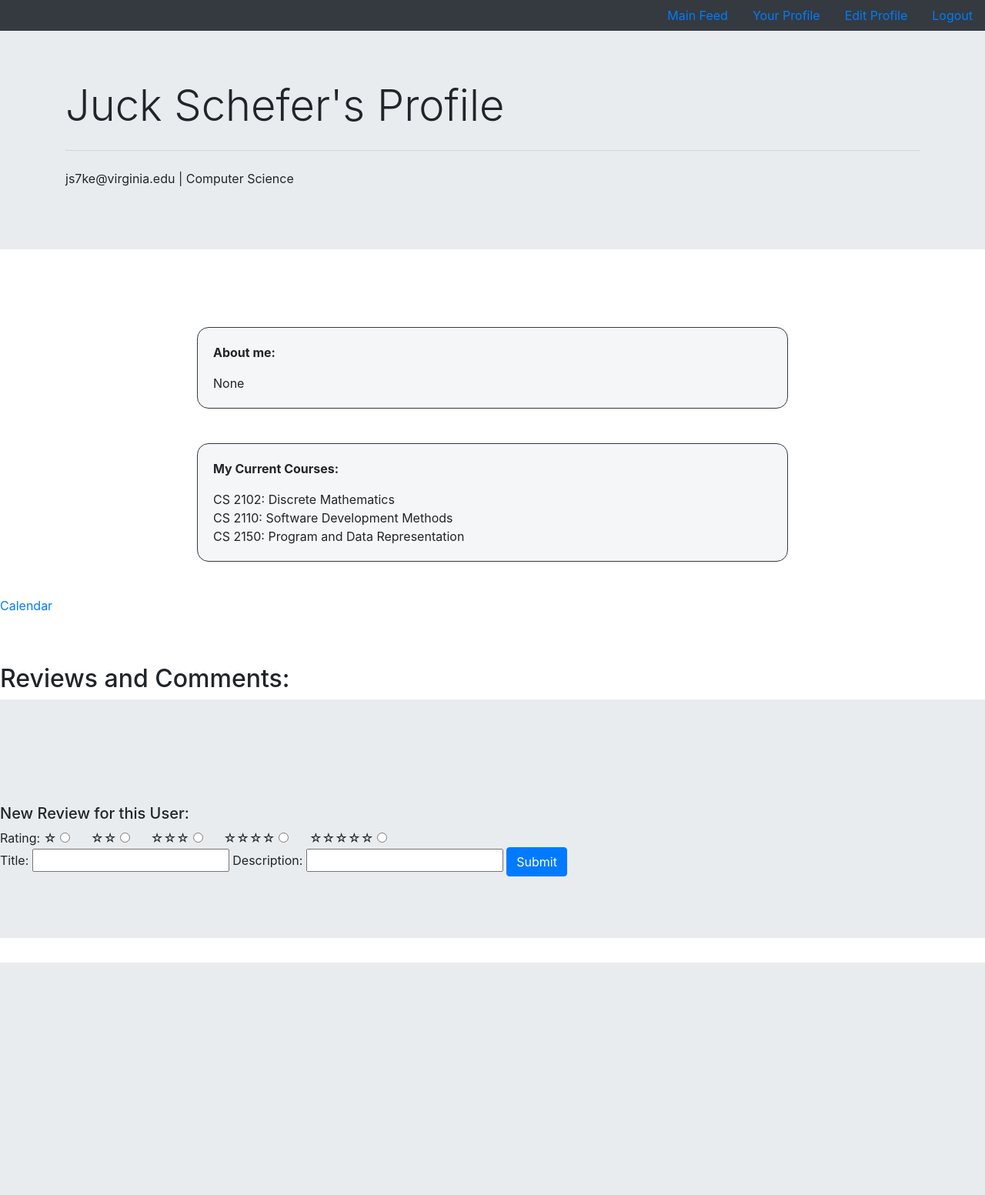
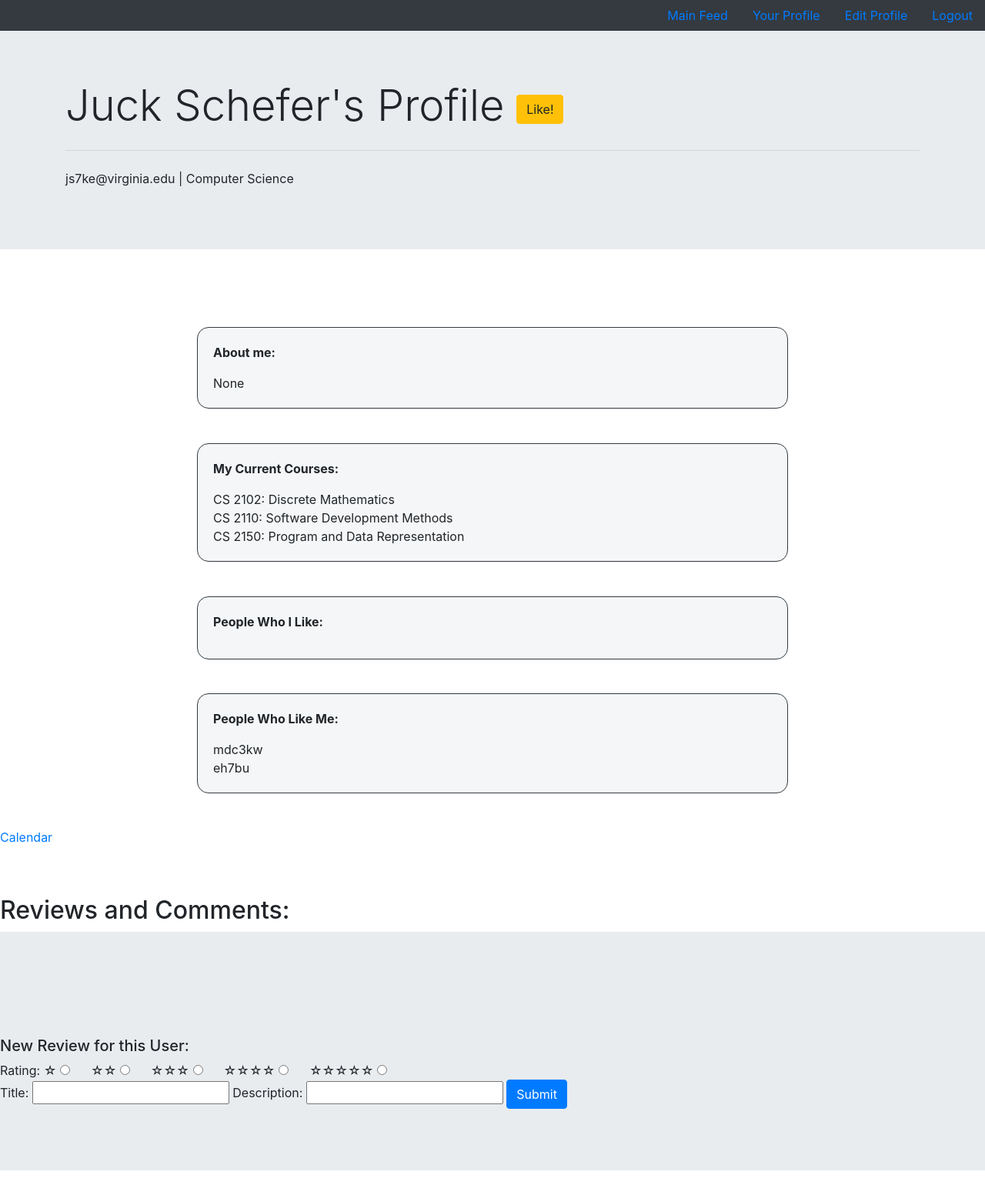
Before and after one commit to matthewcockrell/skilletz, a Django app: a page that uses pages/templates/pages/profile.html in a window 1280 px wide. Shown: the whole page at 77% size. Before the commit the page ends 1251 px from the top, so only its background shows below. Run offline with Django 3.2, Linux system fonts and the light colour scheme; a user stored in the database is signed in; data comes from the database, SQL or seed files in the repository; both versions use the stored data as it was after the commit; some libraries are stand-ins or nearby versions.

Commit message:
Added Like button

```diff
--- a/login/models.py
+++ b/login/models.py
@@ -18,6 +18,8 @@ class Course(models.Model):
     def __str__(self):
         return '{} {}: {}'.format(self.mnemonic, self.number, self.title)
 
+class Identifier(models.Model):
+    computing_id = models.TextField(null=True)
 
 class Profile(models.Model):
     user = models.OneToOneField(User, on_delete=models.CASCADE)
@@ -31,6 +33,8 @@ class Profile(models.Model):
     resume = models.FileField(upload_to='documents/', default='', blank=True)
     courses = models.ManyToManyField(Course)
     bio = models.TextField(null=True)
+    people_who_I_like = models.ManyToManyField(Identifier, related_name = 'people_who_I_like')
+    people_who_like_me = models.ManyToManyField(Identifier, related_name = 'people_who_like_me')
 
     def has_been_initialized(self):
         return len(self.first_name) > 0 or len(self.last_name) > 0 or self.graduation_year != 2000 or self.major != 'Undeclared' or self.computing_id != ''
--- a/pages/templates/pages/profile.html
+++ b/pages/templates/pages/profile.html
@@ -5,7 +5,7 @@
 	<div class="jumbotron jumbotron-fluid">
 		<div class="container">
 			<h1 class="display-4">
-				{% for user in users %} {{user.first_name}} {{user.last_name}}'s Profile
+				{% for user in users %} {{user.first_name}} {{user.last_name}}'s Profile    {% if bool == True %}<a href="/like/{{user.computing_id}} " class="btn btn-warning">Like!</a> {% endif %} {% if bool == False %} <a class="btn btn-success">Liked!</a>{% endif %}
 				<br>
 
 			</h1>
@@ -35,6 +35,28 @@
 				{% endfor %}
 				</div>
 			</center>
+
+			{% if request.user.profile.computing_id == user.computing_id %}
+			<center>
+				<div style="padding-left: 20px; padding-right: 20px; padding-top: 20px; padding-bottom: 20px;text-align: left;width: 60%; margin:3.5%; background: #f4f6f7; border-radius:15px; border: 1px solid #343a40"
+				<p><b> People Who I Like: </b></p>
+				{% for person in user.people_who_I_like.all %}
+						{{person.computing_id}}<br>
+				{% endfor %}
+				</div>
+			</center>
+
+			<center>
+				<div style="padding-left: 20px; padding-right: 20px; padding-top: 20px; padding-bottom: 20px;text-align: left;width: 60%; margin:3.5%; background: #f4f6f7; border-radius:15px; border: 1px solid #343a40"
+				<p><b> People Who Like Me: </b></p>
+				{% for person in user.people_who_like_me.all %}
+						{{person.computing_id}}<br>
+				{% endfor %}
+				</div>
+			</center>
+
+			{% endif %}
+
 			<p>
 				<a href="https://skilletz-app.herokuapp.com/availability">Calendar</a>
 			</p>
--- a/pages/urls.py
+++ b/pages/urls.py
@@ -16,4 +16,5 @@ urlpatterns = [
     url(r'edit$', login_required(views.ProfileEditView.as_view()), name='edit_profile'),
     url('feed', login_required(views.search), name='feed'),
     url('availability', views.availability, name='availability'),
+    path(r'like/<str:computing_id>', views.like_button, name='like'),
 ] + static(settings.MEDIA_URL, document_root=settings.MEDIA_ROOT)
--- a/pages/views.py
+++ b/pages/views.py
@@ -1,12 +1,12 @@
 import datetime
-
-from django.shortcuts import render, get_object_or_404
+from django.http import HttpResponse
+from django.shortcuts import render, get_object_or_404, redirect
 from django.views.generic import TemplateView
 from .filters import ProfileFilter
 from .forms import ProfileEditForm
 from django.views.generic.edit import UpdateView
 from django.urls import reverse
-from login.models import Profile, Comment
+from login.models import Profile, Comment, Course, Identifier
 
 from login.models import Profile
 
@@ -23,9 +23,17 @@ def profile_page(request, computing_id):
     comp = computing_id
     profile = Profile.objects.filter(computing_id = comp)
     comments = Comment.objects.filter(computing_id = comp)
+    identify = Identifier(computing_id = computing_id)
+    bool = True
+    people = request.user.profile.people_who_I_like.all()
+    for person in people:
+        if person.computing_id == computing_id:
+            bool = False
+
     context = {
         "users" : profile,
-        "comments" : comments
+        "comments" : comments,
+        "bool" : bool
         }
 
     try:
@@ -42,9 +50,29 @@ def profile_page(request, computing_id):
     comments = Comment.objects.filter(computing_id = comp)
     context = {
         "users" : profile,
+        "comments" : comments,
+        "bool" : bool
+        }
+    return render(request, 'pages/profile.html', context)
+
+def like_button(request, computing_id):
+    myStr = "You just clicked the like button for " + computing_id
+
+    comp = computing_id
+    profile = Profile.objects.filter(computing_id = comp)
+    comments = Comment.objects.filter(computing_id = comp)
+    context = {
+        "users" : profile,
         "comments" : comments
         }
-    return render(request, 'pages/profile.html', context)
+    identify_who_I_like = Identifier(computing_id = computing_id)
+    identify_who_likes_me = Identifier(computing_id = request.user.profile.computing_id)
+    identify_who_I_like.save()
+    identify_who_likes_me.save()
+    request.user.profile.people_who_I_like.add(identify_who_I_like)
+    profile[0].people_who_like_me.add(identify_who_likes_me)
+    redir = '/profile/' + computing_id
+    return redirect(redir)
 
 class ProfileEditView(UpdateView):
     model = Profile
```
Also changed, not shown: db.sqlite3, login/migrations/0020_auto_20190401_0046.py (added), login/migrations/0021_auto_20190401_0057.py (added).
